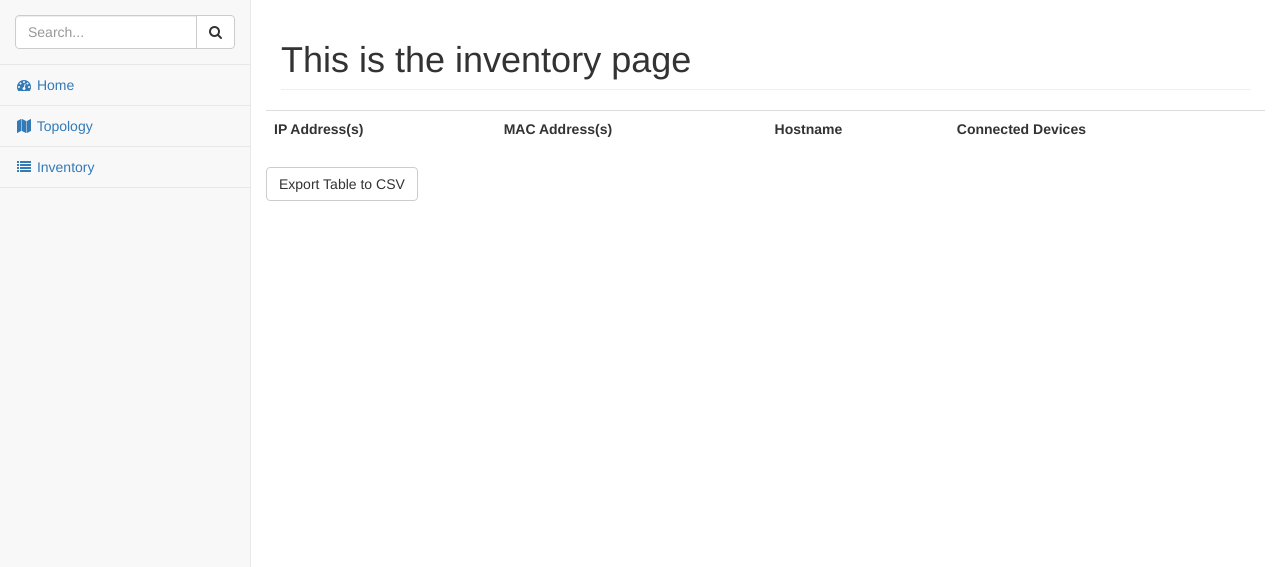
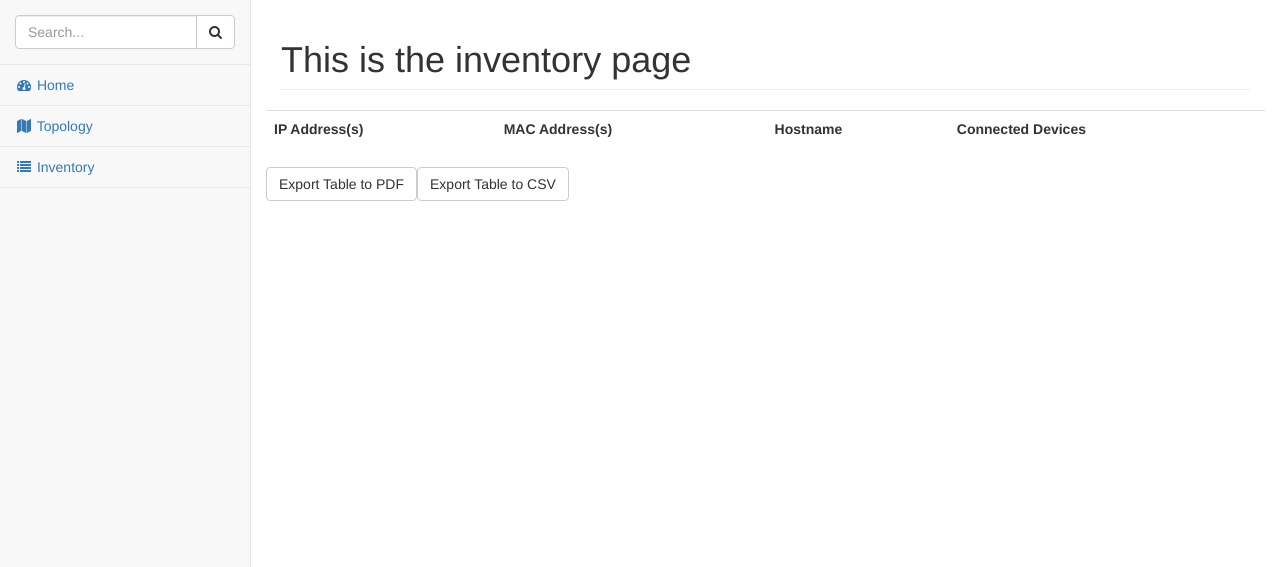
Before and after one commit to bwalsh362/pcap_scanner_django, a Django app: page /inventory/ in a window 1280 px wide. Shown: the part 51-618 px from the top of the page. Run offline with Django 3.2, Linux system fonts and the light colour scheme; data that the repository does not hold is empty; some libraries are stand-ins or nearby versions.

Commit message:
Added PDF export

```diff
--- a/pcap_scanner_app/static/js/export_to_file.js
+++ b/pcap_scanner_app/static/js/export_to_file.js
@@ -14,5 +14,36 @@ $(document).ready(function() {
             + encodeURIComponent(csv);
 
         });
+        var $pdf_button = $("<button type='button' class='btn btn-default'>");
+        $pdf_button.text("Export Table to PDF");
+        $pdf_button.insertAfter($table);
+
+        $pdf_button.click(function () {
+            var pdf = new jsPDF('p', 'pt', 'letter');
+            source = $('#table-section')[0];
+            specialElementHandlers = {
+                '#bypassme': function (element, renderer) {
+                    return true
+                }
+            };
+            margins = {
+                top: 80,
+                bottom: 60,
+                left: 40,
+                width: 522
+            };
+            pdf.fromHTML(
+                source,
+                margins.left,
+                margins.top, {
+                    'width': margins.width,
+                    'elementHandlers': specialElementHandlers
+                },
+                function (dispose) {
+                    pdf.save('Test.pdf');
+                }
+                , margins
+            );
+        })
     });
 });
--- a/pcap_scanner_app/static/js/topology-canvas.js
+++ b/pcap_scanner_app/static/js/topology-canvas.js
@@ -14,6 +14,7 @@ function getSources (devices){
         }else if (devices[i][2] === 'router'){
             source_arr.push('../static/img/router.png');
         }else{
+            source_arr.push('../static/img/pic.png');
             console.log('other');
         }
     }
--- a/templates/inventory.html
+++ b/templates/inventory.html
@@ -9,6 +9,7 @@
                 <div class="col-lg-12">
                     <h1 class="page-header">This is the inventory page</h1>
                 </div>
+                <div id="table-section">
                     <table class="table" id="table">
                         <tr>
                             <th onclick="sortTable(0)">IP Address(s)</th>
@@ -19,5 +20,7 @@
                     </table>
                 </div>
             </div>
+</div>
 <script src="{% static 'js/inventory-table.js' %}"></script>
+<script src="{% static 'js/jspdf.min.js' %}"></script>
 {% endblock %}
```
Also changed, not shown: pcap_scanner_app/static/img/Unknown.png (added). Lines whose indentation alone changed are shown as unchanged.
